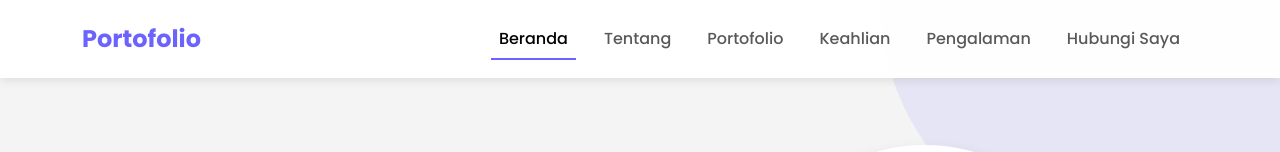
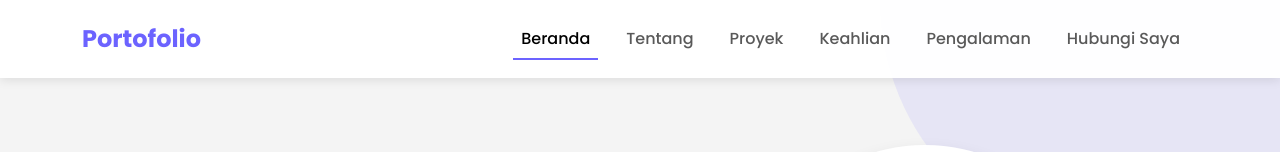
Before and after one commit to yuliagitaps77/Web-Personal-Gita, a plain HTML site: page index.html in a window 1280 px wide. Shown: the top 152 px of the page. Drawn offline with nearby package versions, Linux system fonts and the light colour scheme; a script that the page names is missing.

Commit message:
Update index.html

```diff
--- a/index.html
+++ b/index.html
@@ -33,7 +33,7 @@
                         <a class="nav-link" href="#tentang">Tentang</a>
                     </li>
                     <li class="nav-item">
-                        <a class="nav-link" href="#portofolio">Portofolio</a>
+                        <a class="nav-link" href="#portofolio">Proyek</a>
                     </li>
                     <li class="nav-item">
                         <a class="nav-link" href="#keahlian">Keahlian</a>
```
